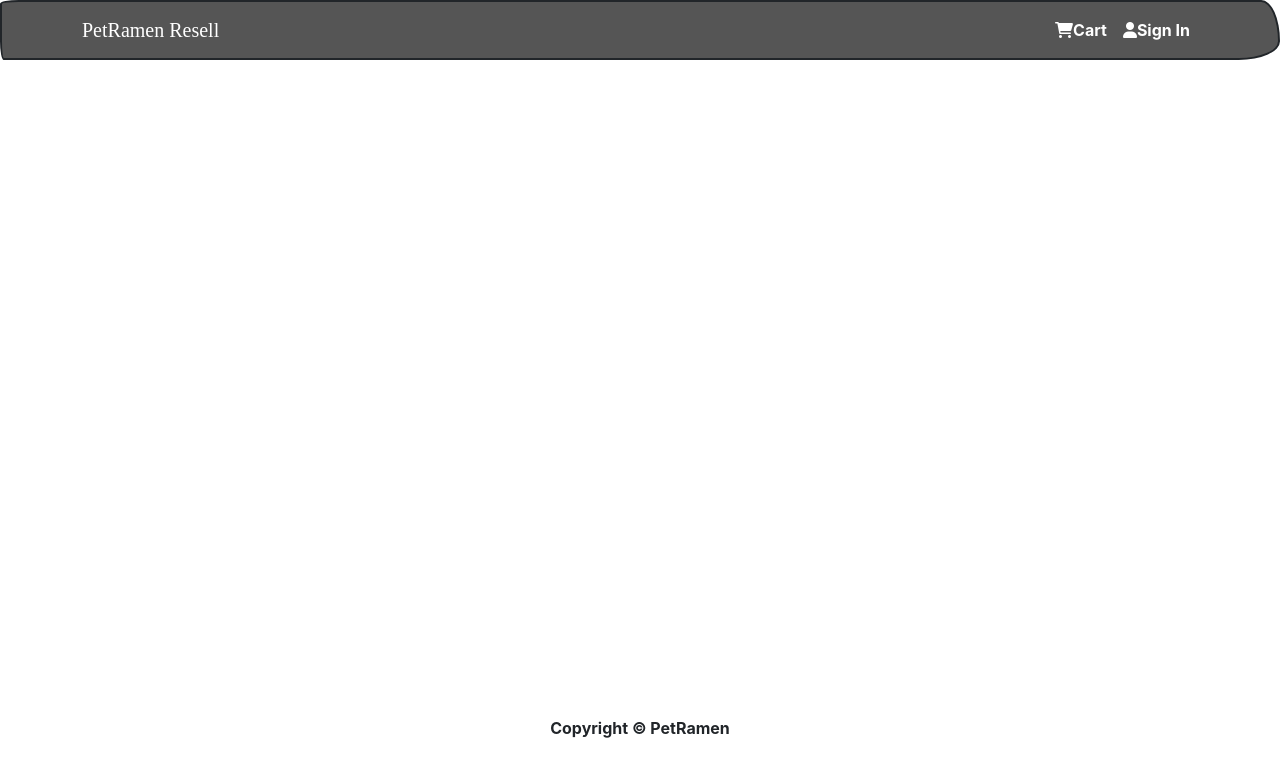
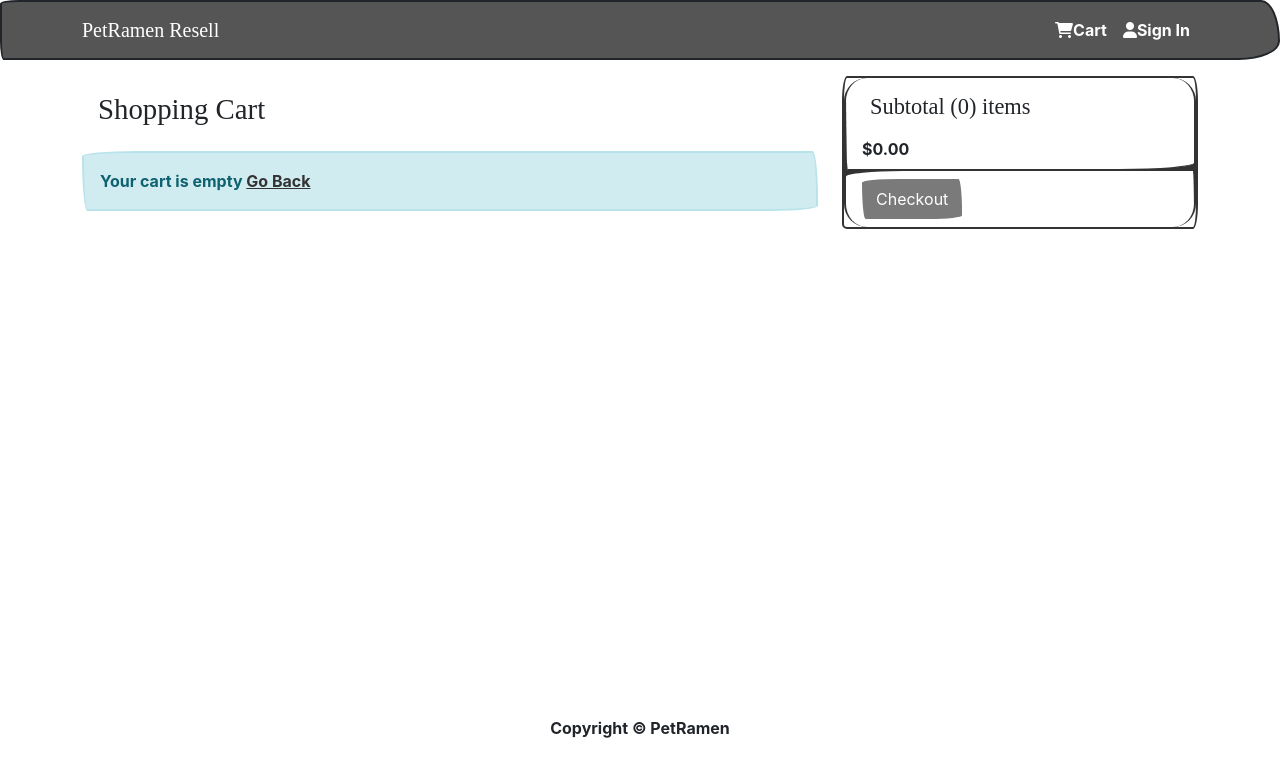
Before and after one commit to SzeyiReinaChan/petramen_resell, a React (Create React App) app in the folder frontend/: page /cart in a window 1280 px wide. Shown: the top 776 px of the page. Built offline with nearby package versions, Linux system fonts and the light colour scheme; a web font is replaced by a local one.

Commit message:
Added Shopping Cart Functions

```diff
--- a/frontend/src/App.js
+++ b/frontend/src/App.js
@@ -5,7 +5,10 @@ import Header from './components/Header'
 import Footer from './components/Footer'
 import HomeScreen from './screens/HomeScreen'
 import ProductScreen from './screens/ProductScreen'
+import CartScreen from './screens/CartScreen'
 
+
+// for cart: id? means id is optional
 const App = () => {
   return (
     <Router>
@@ -15,6 +18,8 @@ const App = () => {
           <Routes>
             <Route exact path='/' element={<HomeScreen />} />{' '}
             <Route path='/product/:id' element={<ProductScreen />} />
+            <Route path='/cart' element={<CartScreen />} />
+            <Route path='/cart/:id' element={<CartScreen />} />{' '}
           </Routes>
         </Container>
       </main>
--- /dev/null
+++ b/frontend/src/actions/cartActions.js
@@ -0,0 +1,29 @@
+import axios from "axios"
+import { CART_ADD_ITEM, CART_REMOVE_ITEM } from "../constants/cartConstants"
+
+export const addToCart = (id, qty) => async (dispatch, getState) => {
+    const { data } = await axios.get(`/api/products/${id}`)
+
+    dispatch({
+        type: CART_ADD_ITEM,
+        payload: {
+            product: data._id,
+            name: data.name,
+            image: data.image,
+            price: data.price,
+            countInStock: data.countInStock,
+            qty
+        },
+    })
+    //use stringify to convert to string
+    localStorage.setItem("cartItems", JSON.stringify(getState().cart.cartItems))
+}
+
+export const removeFromCart = (id) => (dispatch, getState) => {
+    dispatch({
+        type: CART_REMOVE_ITEM,
+        payload: id
+    })
+
+    localStorage.setItem("cartItems", JSON.stringify(getState().cart.cartItems))
+}
--- /dev/null
+++ b/frontend/src/constants/cartConstants.js
@@ -0,0 +1,2 @@
+export const CART_ADD_ITEM = "CART_ADD_ITEM"
+export const CART_REMOVE_ITEM = "CART_REMOVE_ITEM"
--- a/frontend/src/index.css
+++ b/frontend/src/index.css
@@ -1,3 +1,21 @@
 main {
   min-height: 80vh;
 }
+
+h3 {
+  padding: 1rem 0;
+}
+
+h2{
+  font-size: 1.4rem;
+  padding: 0.5rem;
+}
+
+h1{
+  font-size: 1.8rem;
+  padding: 1rem;
+}
+
+.rating span{
+  margin: 0.1rem;
+}
--- /dev/null
+++ b/frontend/src/reducers/cartReducers.js
@@ -0,0 +1,34 @@
+import { CART_ADD_ITEM, CART_REMOVE_ITEM } from "../constants/cartConstants"
+
+export const cartReducer = (state = { cartItems: [] }, action) => {
+    switch (action.type) {
+        case CART_ADD_ITEM:
+            const item = action.payload
+
+            const existItem = state.cartItems.find((x) => x.product === item.product)
+
+            if (existItem) {
+                return {
+                    ...state,
+                    cartItems: state.cartItems.map((x) => {
+                        return x.product === existItem.product ? item : x
+                    }),
+                }
+            } else {
+                return {
+                    ...state,
+                    cartItems: [item, ...state.cartItems], //add if item does not exist
+                }
+            }
+
+        case CART_REMOVE_ITEM:
+            return {
+                ...state,
+                cartItems: state.cartItems.filter((x) => x.product !== action.payload),
+            }
+
+
+        default:
+            return state
+    }
+}
--- a/frontend/src/reducers/productReducers.js
+++ b/frontend/src/reducers/productReducers.js
@@ -9,7 +9,7 @@ import {
 
 
 
-export const productReducer = (
+export const productListReducer = (
     state = { products: [] }, action) => {
     switch (action.type) {
         case PRODUCT_LIST_REQUEST:
--- /dev/null
+++ b/frontend/src/screens/CartScreen.js
@@ -0,0 +1,118 @@
+import React, { useEffect } from 'react'
+import { Link, useParams, useSearchParams, useNavigate } from 'react-router-dom'
+import { useDispatch, useSelector } from 'react-redux'
+import { Row, Col, ListGroup, Image, Form, Button, Card, ListGroupItem } from 'react-bootstrap'
+import Message from '../components/Message'
+import { addToCart, removeFromCart } from '../actions/cartActions'
+
+const CartScreen = () => {
+    const { id } = useParams();
+    const productId = id;
+
+    const navigate = useNavigate();
+
+    const [searchParms] = useSearchParams();
+    const qty = Number(searchParms.get("qty"));
+
+    const dispatch = useDispatch();
+
+    const cart = useSelector(state => state.cart);
+    const { cartItems } = cart;
+
+    useEffect(() => {
+        if (productId) {
+            dispatch(addToCart(productId, qty));
+        }
+    }, [dispatch, productId, qty]);
+
+    const removeFromCartHandler = (id) => {
+        dispatch(removeFromCart(id))
+    }
+
+    const checkoutHandler = () => {
+        navigate('/login?redirect=shipping')
+    }
+
+    return (
+        <Row>
+            <Col md={8}>
+                <h1>Shopping Cart</h1>
+                {cartItems.length === 0 ? (
+                    <Message>
+                        Your cart is empty <Link to='/'>Go Back</Link>
+                    </Message>
+                ) : (
+                    <ListGroup variant="flush">
+                        {cartItems.map((item) => (
+                            <ListGroup.Item key={item.product}>
+                                <Row>
+                                    <Col md={2}>
+                                        <Image src={item.image} alt={item.name} fluid rounded />
+                                    </Col>
+                                    <Col md={3}>
+                                        <Link to={`/product/${item.product}`}>{item.name}</Link>
+                                    </Col>
+                                    <Col md={2}>${item.price}</Col>
+                                    <Col md={2}>
+                                        <Form.Control
+                                            as='select'
+                                            value={item.qty}
+                                            onChange={(e) =>
+                                                dispatch(
+                                                    addToCart(item.product, Number(e.target.value))
+                                                )
+                                            }
+                                        >
+                                            {[...Array(item.countInStock).keys()].map((x) => (
+                                                <option key={x + 1} value={x + 1}>
+                                                    {x + 1}
+                                                </option>
+                                            ))}
+                                        </Form.Control>
+                                    </Col>
+                                    <Col md={2}>
+                                        <Button
+                                            type='button'
+                                            variant='light'
+                                            onClick={() => removeFromCartHandler(item.product)}
+                                        >
+                                            <i className='fas fa-trash'></i>
+                                        </Button>
+                                    </Col>
+                                </Row>
+                            </ListGroup.Item>
+                        ))}
+                    </ListGroup>
+                )}
+            </Col>
+            <Col md={4}>
+                <Card>
+                    <ListGroup variant='flush'>
+                        <ListGroupItem>
+                            <h2>
+                                Subtotal (
+                                {cartItems.reduce((acc, item) => acc + item.qty, 0)}
+                                ) items
+                            </h2>
+                            ${cartItems.reduce(
+                                (acc, item) => acc + item.qty * item.price, 0
+                            ).toFixed(2)}
+                        </ListGroupItem>
+
+                        <ListGroupItem>
+                            <Button
+                                type="butoon"
+                                class name="btn-block"
+                                disabled={cartItems.length === 0}
+                                onClick={checkoutHandler}>
+                                    Checkout
+                            </Button>
+                        </ListGroupItem>
+
+                    </ListGroup>
+                </Card>
+            </Col>
+        </Row >
+    )
+}
+export default CartScreen
--- a/frontend/src/screens/ProductScreen.js
+++ b/frontend/src/screens/ProductScreen.js
@@ -1,7 +1,7 @@
-import React, { useEffect } from "react"
-import { Link, useParams } from "react-router-dom"
+import React, { useState, useEffect } from "react"
+import { Link, useParams, useNavigate } from "react-router-dom"
 import { useDispatch, useSelector } from "react-redux"
-import { Row, Col, Image, ListGroup, Card, Button } from "react-bootstrap"
+import { Row, Col, Image, ListGroup, Card, Button, Form } from "react-bootstrap"
 import Rating from "../components/Rating"
 import Message from "../components/Message"
 import Loader from "../components/Loader"
@@ -9,9 +9,12 @@ import { listProductDetails } from "../actions/productActions"
 
 
 const ProductScreen = () => {
+    const [qty, setQty] = useState(1)
+
     const dispatch = useDispatch()
 
-    const { id: productId } = useParams()
+    const { id: productId } = useParams() //to get product ID
+    const navigate = useNavigate(); // to navigate
 
     const productDetails = useSelector(state => state.productDetails)
 
@@ -20,6 +23,10 @@ const ProductScreen = () => {
     useEffect(() => {
         dispatch(listProductDetails(productId))
     }, [dispatch, productId])
+
+    const addToCartHandler = () => {
+        navigate(`/cart/${productId}?qty=${qty}`) // change page after hitting add to cart
+    }
 
     return (
         <>
@@ -71,8 +78,34 @@ const ProductScreen = () => {
                                         </Row>
                                     </ListGroup.Item>
 
+                                    {product.countInStock > 0 && (
+                                        <ListGroup.Item>
+                                            <Row>
+                                                <Col>Qty:</Col>
+                                                <Col>
+                                                    <Form.Control
+                                                        as='select'
+                                                        value={qty}
+                                                        onChange={(e) => {
+                                                            setQty(e.target.value);
+                                                        }}
+                                                    >
+                                                        {[...Array(product.countInStock).keys()].map(
+                                                            (x) => (
+                                                                <option key={x + 1} value={x + 1}>
+                                                                    {x + 1}
+                                                                </option>
+                                                            )
+                                                        )}
+                                                    </Form.Control>
+                                                </Col>
+                                            </Row>
+                                        </ListGroup.Item>
+                                    )}
+
                                     <ListGroup.Item>
                                         <Button
+                                            onClick={addToCartHandler}
                                             className="btn-block"
                                             type="button"
                                             disabled={product.countInStock === 0}
--- a/frontend/src/store.js
+++ b/frontend/src/store.js
@@ -1,14 +1,21 @@
 import { createStore, combineReducers, applyMiddleware } from "redux"
 import thunk from "redux-thunk"
 import { composeWithDevTools } from "redux-devtools-extension"
-import { productReducer, productDetailsReducer } from "./reducers/productReducers"
+import { productListReducer, productDetailsReducer } from "./reducers/productReducers"
+import { cartReducer } from "./reducers/cartReducers"
 
 const reducer = combineReducers({
-    productList: productReducer,
+    productList: productListReducer,
     productDetails: productDetailsReducer,
+    cart: cartReducer
 })
 
-const initialState = {}
+const cartItemsFromStorage = localStorage.getItem("cartItems") ?
+    JSON.parse(localStorage.getItem("cartItems")) : []
+
+const initialState = {
+    cart: { cartItems: cartItemsFromStorage }
+} //get our cart items
 
 const middleware = [thunk]
 
```
Also changed, not shown: frontend/src/components/Cart.js (added, +9 -0 lines).
